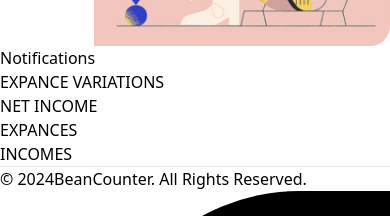
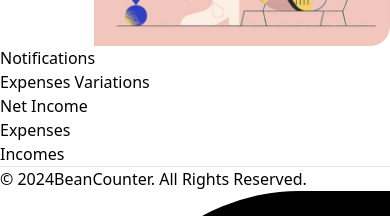
Before and after one commit to MANAS-CHARCHI/CollegeProject, a React (Vite) app: page /home in a window 390 px wide. Shown: the part 3928-4144 px from the top of the page. Built offline with nearby package versions, Linux system fonts and the light colour scheme.

Commit message:
Home page layout done

```diff
--- a/src/Components/HomePage/homePage.jsx
+++ b/src/Components/HomePage/homePage.jsx
@@ -29,31 +29,31 @@ const homePage=()=>{
             {/* Inbox data */}
 
                 <div className="bg-[#fcf0e3] rounded-3xl pt-2 text-center md:row-start-1 md:col-start-3 row-start-8 col-span-2  ">
-                    <div className="text-2xl font-sans text-[#013567]">Notifications</div>
+                    <div className="text-xl font-sans font-bold text-[#013567]">Notifications</div>
                 </div>
 
             {/* Expance variation graph */}
 
-                <div className="bg-[#eff6ff] md:row-span-2 md:col-span-1 row-span-2 rounded-3xl pt-44 col-span-2 text-center">
-                    EXPANCE VARIATIONS
+                <div className="bg-[#eff6ff] md:row-span-2 md:col-span-1 row-span-2 rounded-3xl pt-2 col-span-2 text-center">
+                <div className="text-xl font-sans text-[#013567] font-bold">Expenses Variations</div>
                 </div>
 
             {/* Net Income Bar graph */}
 
-                <div className="bg-pink-400 md:row-span-2 md:col-span-1 row-span-2 rounded-3xl pt-44 col-span-2 text-center">
-                    NET INCOME
+                <div className="bg-[#eff6ff] md:row-span-2 md:col-span-1 row-span-2 rounded-3xl pt-2 col-span-2 text-center">
+                <div className="text-xl font-sans font-bold text-[#013567]">Net Income</div>
                 </div>
 
             {/* Expences Total */}
 
-                <div className="bg-[#94c998]  rounded-3xl md:row-start-2 md:col-start-3 row-start-2 p-20 text-center ">
-                    EXPANCES
+                <div className="bg-[#eff6ff]  rounded-3xl md:row-start-2 md:col-start-3 row-start-2 p-7 text-left ">
+                <div className="text-xl font-sans font-bold text-[#013567]">Expenses</div>
                 </div>
 
             {/* Incomes Total */}
 
-                <div className="bg-red-400 rounded-3xl md:row-start-3 md:col-start-3 col-start-2 row-start-2 p-20 text-center">
-                    INCOMES
+                <div className="bg-[#eff6ff] rounded-3xl md:row-start-3 md:col-start-3 col-start-2 row-start-2 p-7 text-left">
+                <div className="text-xl font-sans font-bold text-[#013567]">Incomes</div>
                 </div>
 
         </div>
--- a/src/LayoutComponents/Footer.jsx
+++ b/src/LayoutComponents/Footer.jsx
@@ -3,7 +3,7 @@ import { Link } from 'react-router-dom';
 
 export default function Footer() {
     return (
-        <footer className="bg-[#f6f2ee] ">
+        <footer className="bg-[#dfddd9] ">
             <div className="mx-auto w-full max-w-screen-xl  py-2 lg:py-8">
 
                 <hr className=" border-black sm:mx-8 md:m-4" />
@@ -16,7 +16,7 @@ export default function Footer() {
                         . All Rights Reserved.
                     </span>
                     <div className="flex mt-4 space-x-5 sm:justify-center sm:mt-0">
-                        <Link to="#" className="text-gray-500 hover:text-red-800">
+                        <Link to="#" className="text-gray-500 hover:text-gray-900">
                             <svg
                                 className="w-4 h-4"
                                 aria-hidden="true"
```
